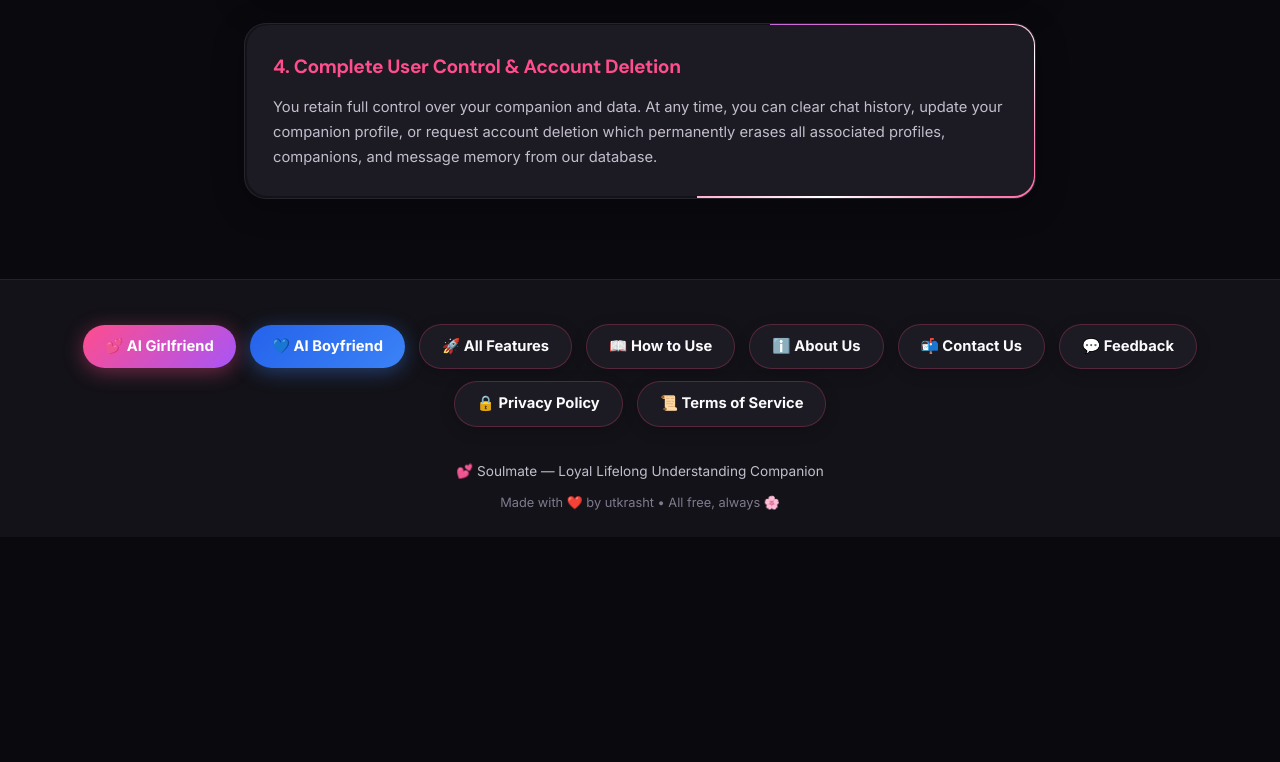
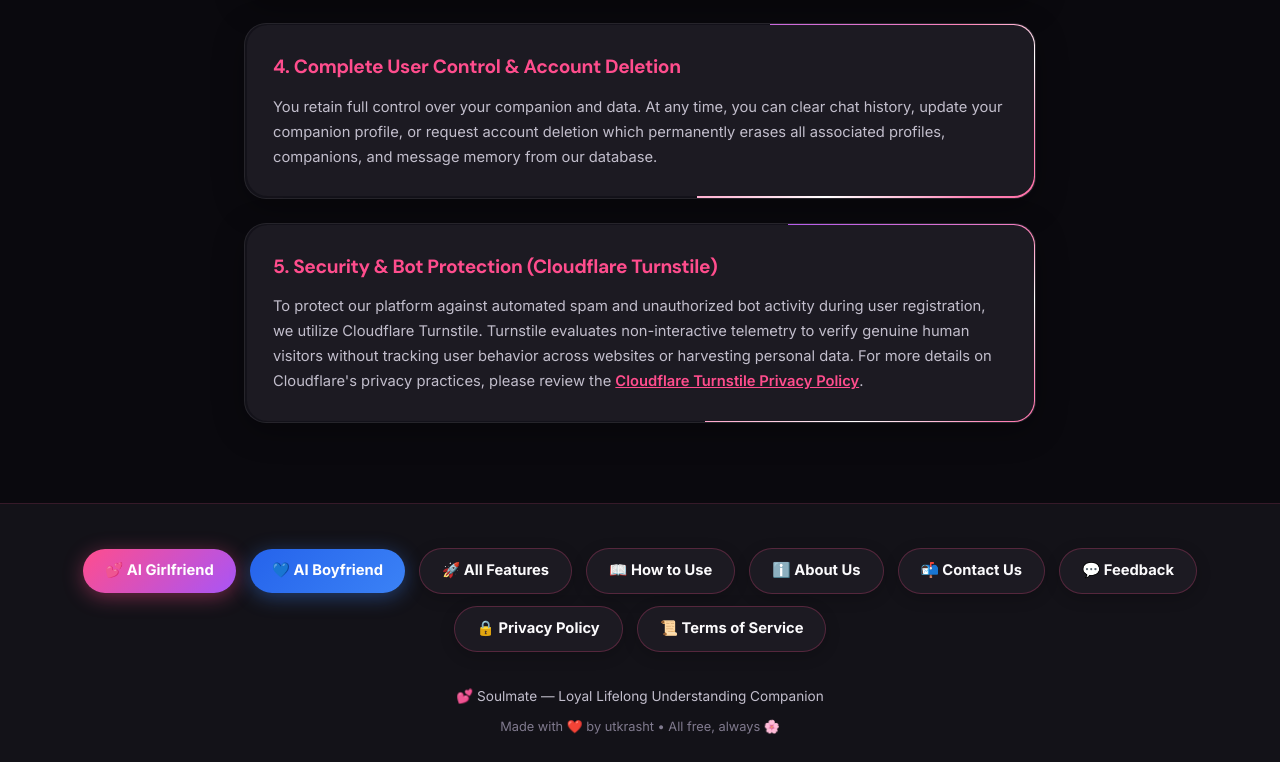
Before and after one commit to utkrashtkumar/soulmate-for-you, a Next.js app: page /privacy in a window 1280 px wide. Shown: the part 985-1747 px from the top of the page. Before the commit the page ends 1522 px from the top, so only its background shows below. Built offline with nearby package versions, Linux system fonts and the light colour scheme; no server answers.

Commit message:
Docs: Add Security & Bot Protection section with link to Cloudflare Turnstile Privacy Policy in privacy policy page

```diff
--- a/src/app/privacy/page.js
+++ b/src/app/privacy/page.js
@@ -84,6 +84,24 @@ export default function PrivacyPolicyPage() {
               You retain full control over your companion and data. At any time, you can clear chat history, update your companion profile, or request account deletion which permanently erases all associated profiles, companions, and message memory from our database.
             </p>
           </div>
+
+          {/* Card 5 */}
+          <div className="glass-card" style={{ padding: '28px' }}>
+            <h2 style={{ fontSize: '1.2rem', fontWeight: 700, color: 'var(--brand-pink)', marginBottom: '12px' }}>
+              5. Security & Bot Protection (Cloudflare Turnstile)
+            </h2>
+            <p style={{ color: 'var(--text-secondary)', fontSize: '0.92rem', lineHeight: 1.7 }}>
+              To protect our platform against automated spam and unauthorized bot activity during user registration, we utilize Cloudflare Turnstile. Turnstile evaluates non-interactive telemetry to verify genuine human visitors without tracking user behavior across websites or harvesting personal data. For more details on Cloudflare&apos;s privacy practices, please review the{' '}
+              <a
+                href="https://www.cloudflare.com/en-gb/turnstile-privacy-policy/"
+                target="_blank"
+                rel="noopener noreferrer"
+                style={{ color: 'var(--brand-pink)', fontWeight: 600, textDecoration: 'underline' }}
+              >
+                Cloudflare Turnstile Privacy Policy
+              </a>.
+            </p>
+          </div>
         </div>
       </main>
 
```
